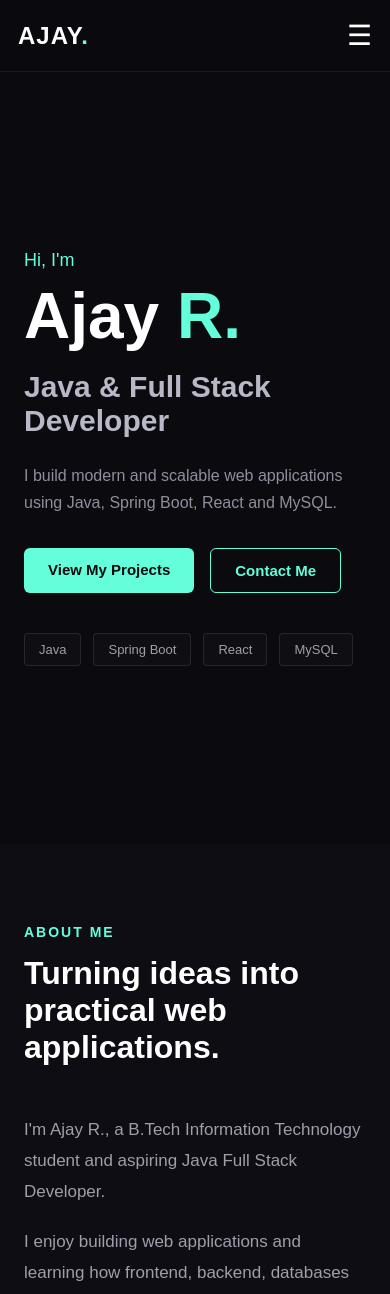
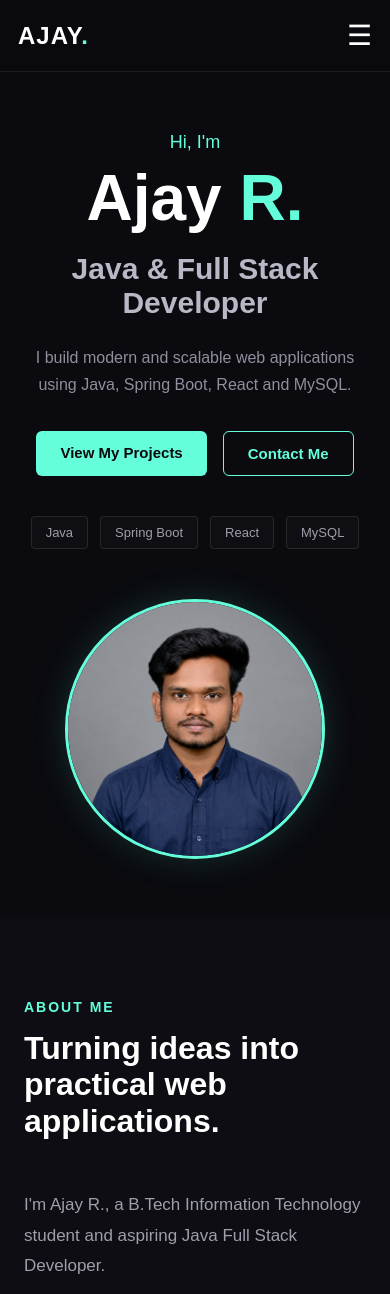
Before and after one commit to Ajayravichandran31/Ajay-portfolio, a React app in the folder frontend/: page / in a window 390 px wide. Shown: the top 1294 px of the page. Built offline with nearby package versions, Linux system fonts and the light colour scheme; no server answers; the HTML template or start-up script is replaced by a standard one.

Commit message:
Add profile photo

```diff
--- a/frontend/src/App.css
+++ b/frontend/src/App.css
@@ -132,7 +132,24 @@ main {
 }
 
 .hero-content {
-  max-width: 750px;
+  max-width: 650px;
+  flex: 1;
+}
+
+.hero-image {
+  flex: 0 0 380px;
+  display: flex;
+  justify-content: center;
+  align-items: center;
+}
+
+.hero-image img {
+  width: 340px;
+  height: 340px;
+  object-fit: cover;
+  border-radius: 50%;
+  border: 3px solid #64ffda;
+  box-shadow: 0 0 35px rgba(100, 255, 218, 0.15);
 }
 
 .hero-greeting {
@@ -282,6 +299,32 @@ main {
 
   .hero-description {
     font-size: 16px;
+  }
+    .hero {
+    flex-direction: column;
+    text-align: center;
+  }
+
+  .hero-content {
+    max-width: 100%;
+  }
+
+  .hero-image {
+    flex: none;
+    margin-top: 50px;
+  }
+
+  .hero-image img {
+    width: 260px;
+    height: 260px;
+  }
+
+  .hero-buttons {
+    justify-content: center;
+  }
+
+  .hero-tech {
+    justify-content: center;
   }
 }
 
--- a/frontend/src/App.jsx
+++ b/frontend/src/App.jsx
@@ -6,6 +6,7 @@ import Education from "./components/Education";
 import Certifications from "./components/Certifications";
 import Contact from "./components/Contact";
 import Footer from "./components/Footer";
+import profileImage from "./assets/profile.png";
 import "./App.css";
 
 function App() {
@@ -49,6 +50,9 @@ function App() {
             </div>
 
           </div>
+                    <div className="hero-image">
+            <img src={profileImage} alt="Ajay R." />
+          </div>
         </section>
 
         <About />
```
Also changed, not shown: frontend/src/assets/profile.png (added).
